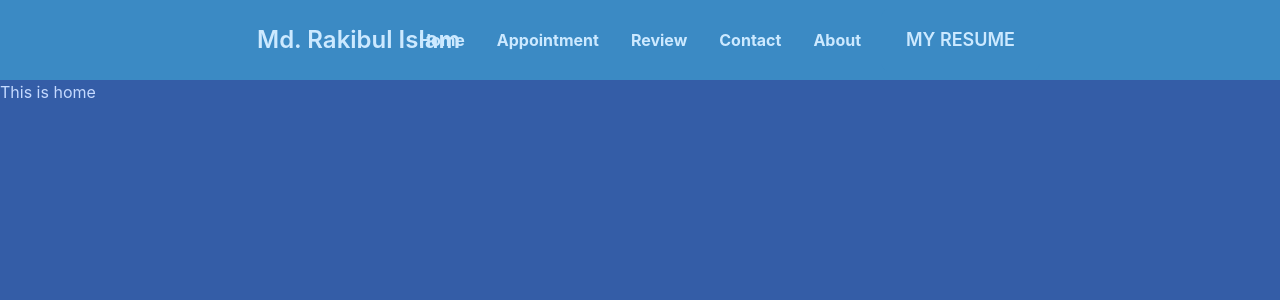
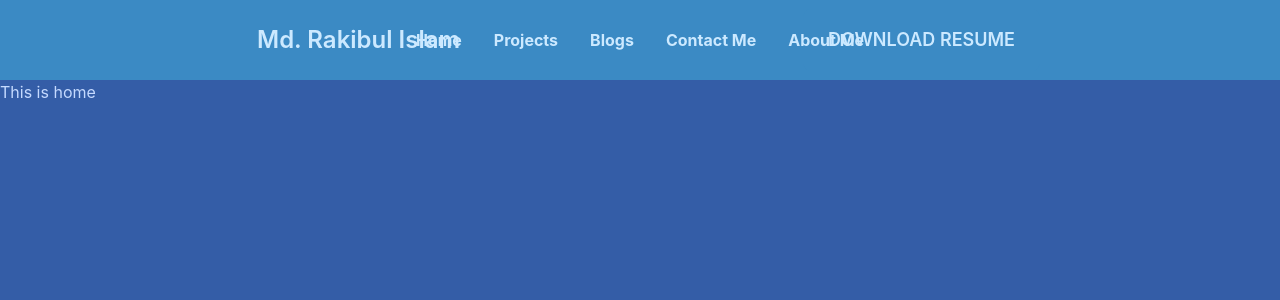
Before and after one commit to rakibul-wdp/portfolio, a React (Create React App) app: page / in a window 1280 px wide. Shown: the top 300 px of the page. Built offline with nearby package versions, Linux system fonts and the light colour scheme.

Commit message:
add resume download functionality

```diff
--- a/src/Pages/Shared/Navbar.js
+++ b/src/Pages/Shared/Navbar.js
@@ -1,5 +1,6 @@
 import React from 'react';
 import { Link } from 'react-router-dom';
+import resume from '../../assets/resume/Md_Rakibul_Islam_Web_Developer_Resume.pdf';
 
 const Navbar = () => {
   const menuItems = (
@@ -8,16 +9,16 @@ const Navbar = () => {
         <Link to='/'>Home</Link>
       </li>
       <li className='text-md font-bold'>
-        <Link to='/'>Appointment</Link>
+        <Link to='/'>Projects</Link>
       </li>
       <li className='text-md font-bold'>
-        <Link to='/'>Review</Link>
+        <Link to='/'>Blogs</Link>
       </li>
       <li className='text-md font-bold'>
-        <Link to='/'>Contact</Link>
+        <Link to='/'>Contact Me</Link>
       </li>
       <li className='text-md font-bold'>
-        <Link to='/'>About</Link>
+        <Link to='/'>About Me</Link>
       </li>
     </>
   );
@@ -48,9 +49,9 @@ const Navbar = () => {
         <ul className='menu menu-horizontal p-0'>{menuItems}</ul>
       </div>
       <div className='navbar-end'>
-        <Link to={'/'} className='btn btn-lg'>
-          My Resume
-        </Link>
+        <a href={resume} download className='btn btn-lg'>
+          Download Resume
+        </a>
       </div>
     </div>
   );
```
Also changed, not shown: 2 other files (tests, documents, lock files or other folders).
